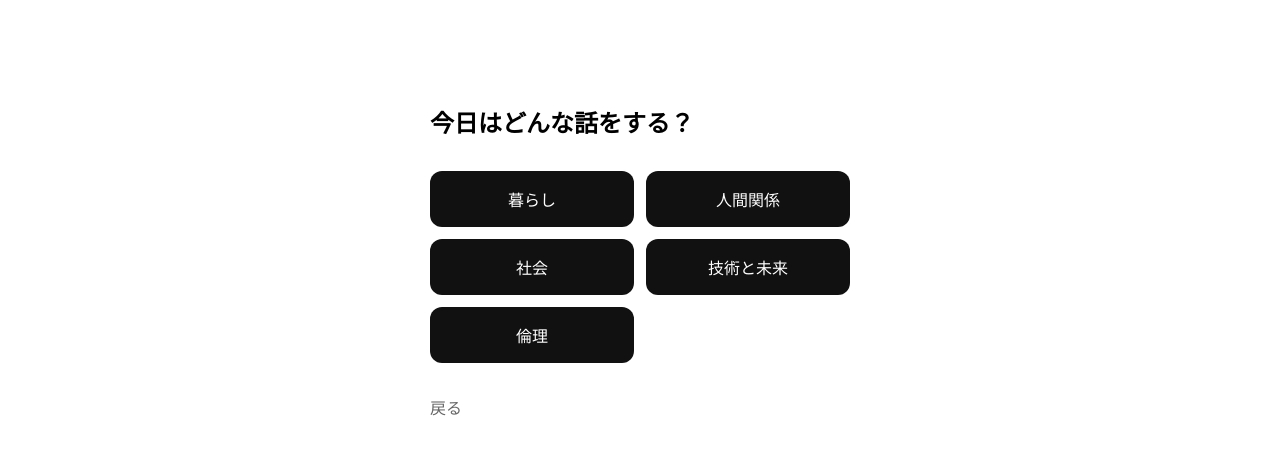
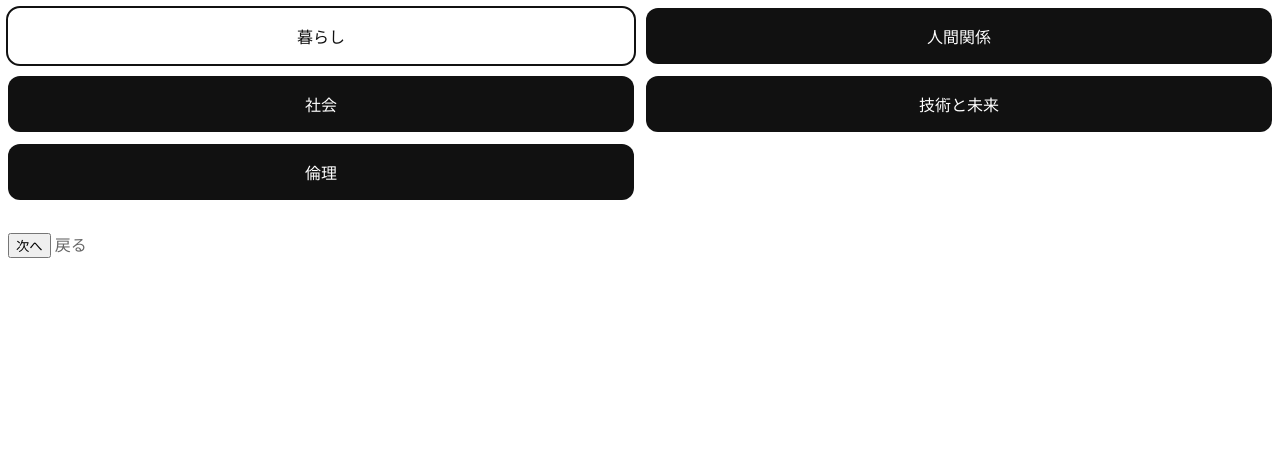
Before and after one commit to VIUK-Light/Omoi, a plain HTML site: page select.html in a window 1280 px wide. Both pictures are taken after a click on the button "暮らし". Drawn offline with Linux system fonts and the light colour scheme.

Commit message:
選択画面のUI変更

```diff
--- a/select.css
+++ b/select.css
@@ -1,14 +1,3 @@
-.select-screen {
-    min-height: 100vh;
-    display: flex;
-    justify-content: center;
-}
-
-.select-content {
-    width: min(90%, 420px);
-    padding: 48px 0;
-}
-
 .select-content h1 {
     margin: 0;
     font-size: 32px;
@@ -47,3 +36,14 @@
     color: #666;
     text-decoration: none;
 }
+
+.category-list button.selected {
+    background-color: #ffffff;
+    color: #111111;
+    outline: 2px solid #111111;
+}
+
+#nextButton:disabled {
+    opacity: 0.35;
+    cursor: not-allowed;
+}
--- a/select.html
+++ b/select.html
@@ -9,21 +9,23 @@
 </head>
 <body>
     <main class="select-screen">
-        <div class="select-content">
-            <h2>今日はどんな話をする？</h2>
+       <div class="category-list">
+    <button type="button" data-category="life">暮らし</button>
+    <button type="button" data-category="relationship">人間関係</button>
+    <button type="button" data-category="society">社会</button>
+    <button type="button" data-category="technology">技術と未来</button>
+    <button type="button" data-category="ethics">倫理</button>
+</div>
 
-            <div class="category-list">
-                <button type="button">暮らし</button>
-                <button type="button">人間関係</button>
-                <button type="button">社会</button>
-                <button type="button">技術と未来</button>
-                <button type="button">倫理</button>
-            </div>
+<button type="button" id="nextButton" disabled>
+    次へ
+</button>
 
             <a href="index.html" class="back-link">
                 戻る
             </a>
         </div>
     </main>
+    <script src="select.js"></script>
 </body>
 </html>
--- /dev/null
+++ b/select.js
@@ -0,0 +1,19 @@
+const categoryButtons = document.querySelectorAll(".category-list button");
+const nextButton = document.getElementById("nextButton");
+
+let selectedCategory = null;
+
+categoryButtons.forEach(function (button) {
+    button.addEventListener("click", function () {
+
+        categoryButtons.forEach(function (item) {
+            item.classList.remove("selected");
+        });
+
+        button.classList.add("selected");
+
+        selectedCategory = button.dataset.category;
+
+        nextButton.disabled = false;
+    });
+});
--- a/style.css
+++ b/style.css
@@ -45,22 +45,6 @@ h1 {
     line-height: 1.8;
     color: var(--subtext);
 }
-
-button {
-    margin-top: 40px;
-    padding: 14px 36px;
-
-    font-size: 16px;
-
-    border: none;
-    border-radius: 12px;
-
-    background-color: var(--button);
-    color: var(--button-text);
-
-    cursor: pointer;
-}
-
 .site-footer {
     position: absolute;
     bottom: 24px;
```
